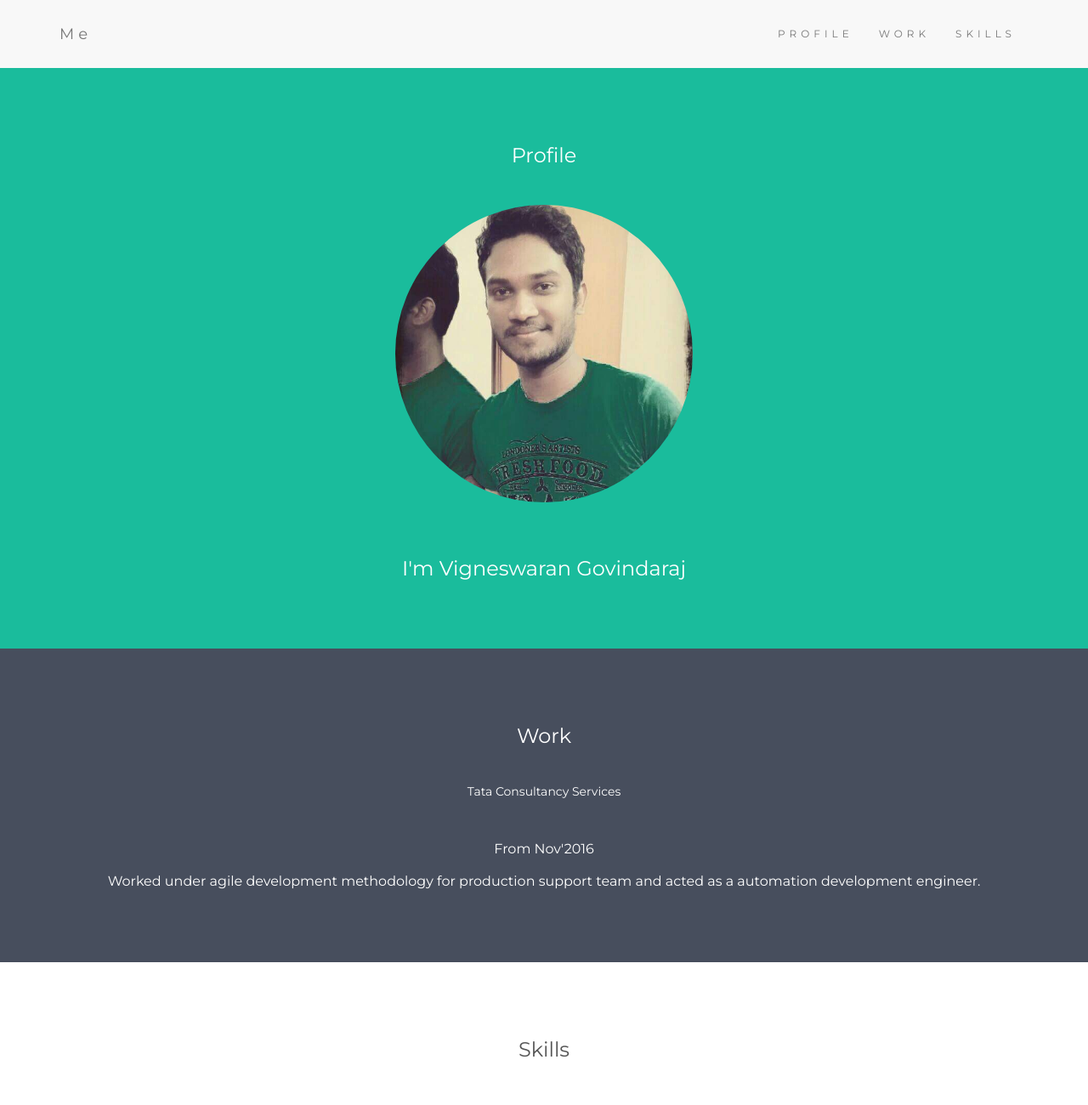
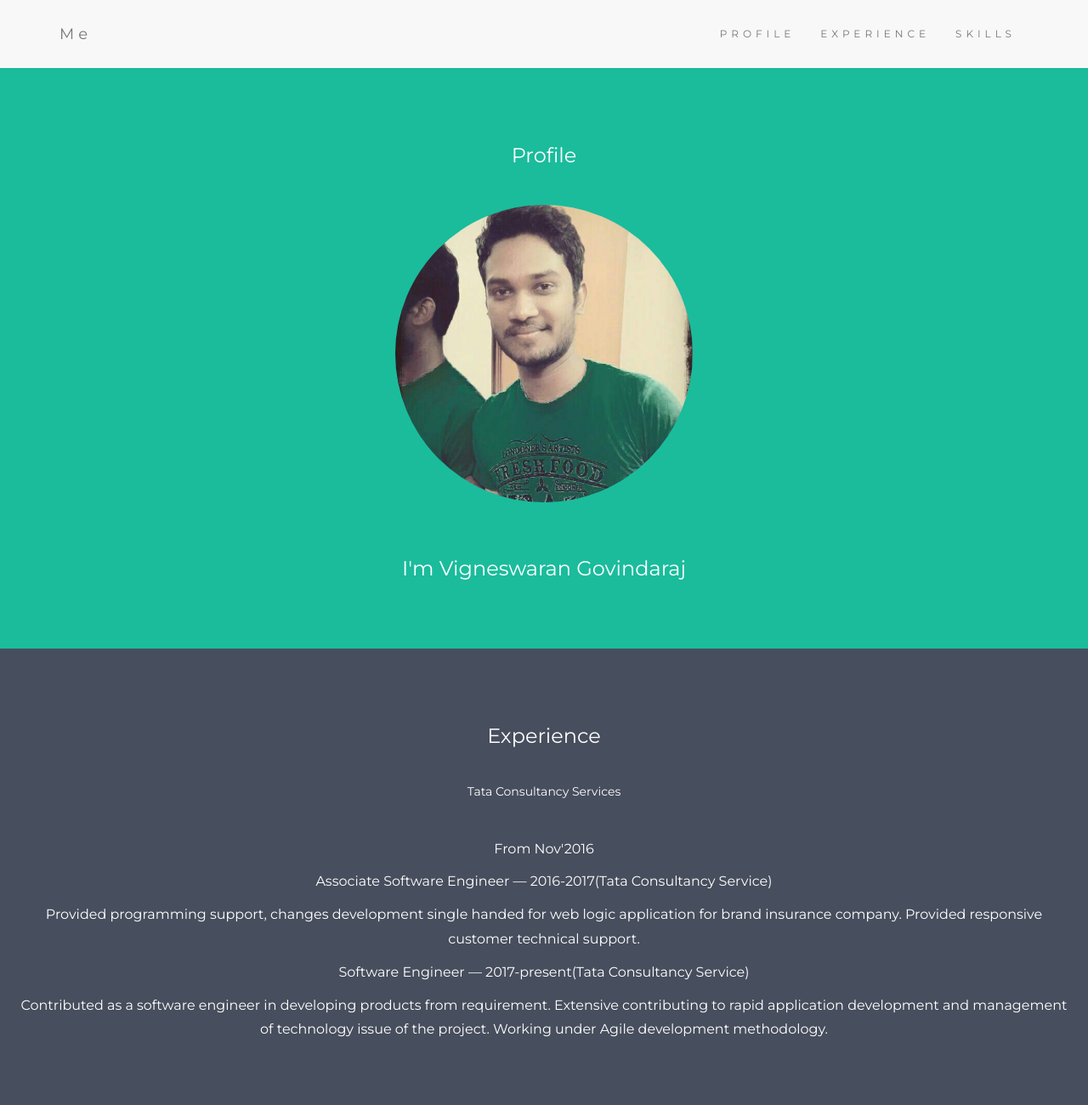
Before and after one commit to viki2695/Resume, a plain HTML site: page resume.html in a window 1280 px wide. Shown: the top 1300 px of the page at 85% size. Drawn offline with nearby package versions, Linux system fonts and the light colour scheme.

Commit message:
Update resume.html

```diff
--- a/resume.html
+++ b/resume.html
@@ -67,7 +67,7 @@
     <div class="collapse navbar-collapse" id="myNavbar">
       <ul class="nav navbar-nav navbar-right">
         <li><a href="#profile">PROFILE</a></li>
-        <li><a href="#work">WORK</a></li>
+        <li><a href="#work">EXPERIENCE</a></li>
         <li><a href="#skill">SKILLS</a></li>
       </ul>
     </div>
@@ -83,10 +83,13 @@
 
 <!-- Second Container -->
 <div class="container-fluid bg-2 text-center" id="work">
-  <h3 class="margin">Work</h3>
+  <h3 class="margin">Experience</h3>
   <h5 class="margin">Tata Consultancy Services</h5>
   <p>From Nov'2016</p>
-  <p>Worked under agile development methodology for production support team and acted as a automation development engineer.</p>
+  <p>Associate Software Engineer — 2016-2017(Tata Consultancy Service)</p>
+<p>Provided programming support, changes development single handed for web logic application for brand insurance company. Provided responsive customer technical support.</p>
+<p>Software Engineer — 2017-present(Tata Consultancy Service)</p>
+<p>Contributed as a software engineer in developing products from requirement. Extensive contributing to rapid application development and management of technology issue of the project. Working under Agile development methodology.</p>
  <!-- <a href="#" class="btn btn-default btn-lg">
     <span class="glyphicon glyphicon-search"></span> Search
   </a>-->
```
